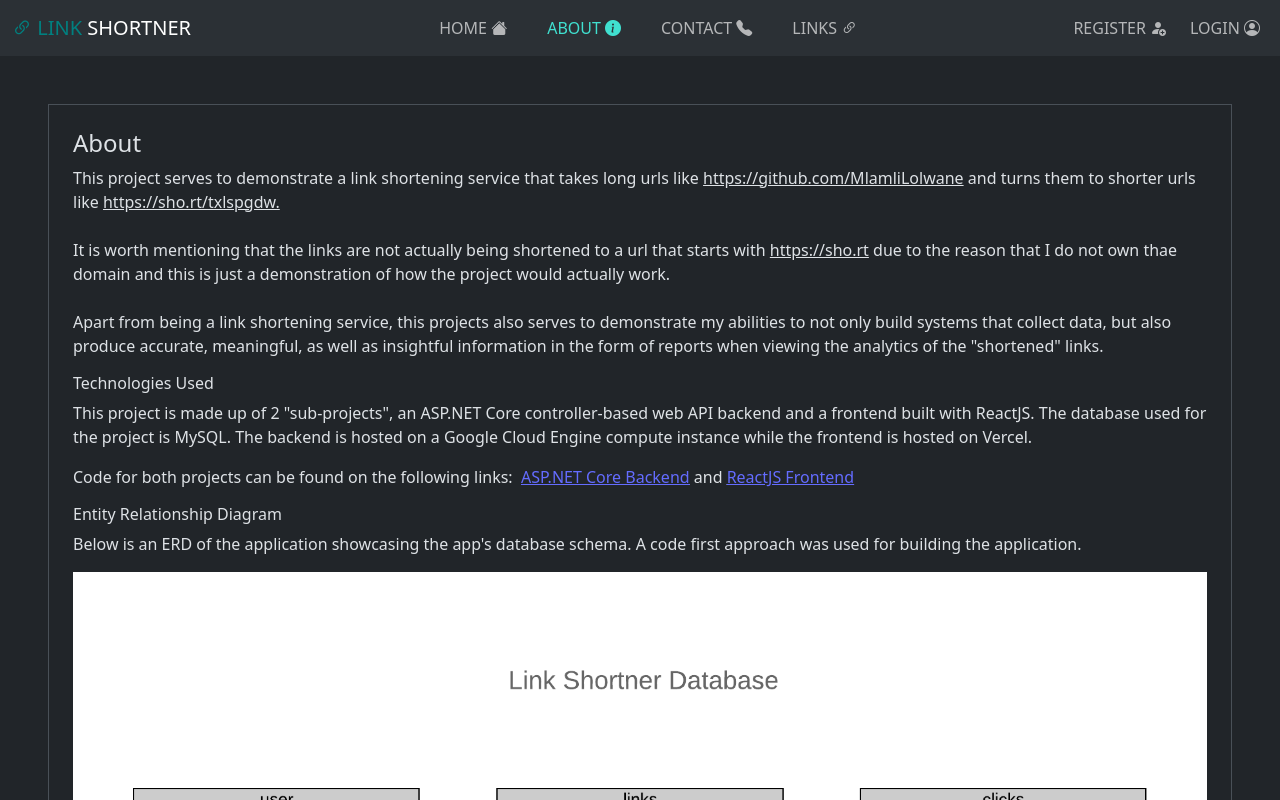
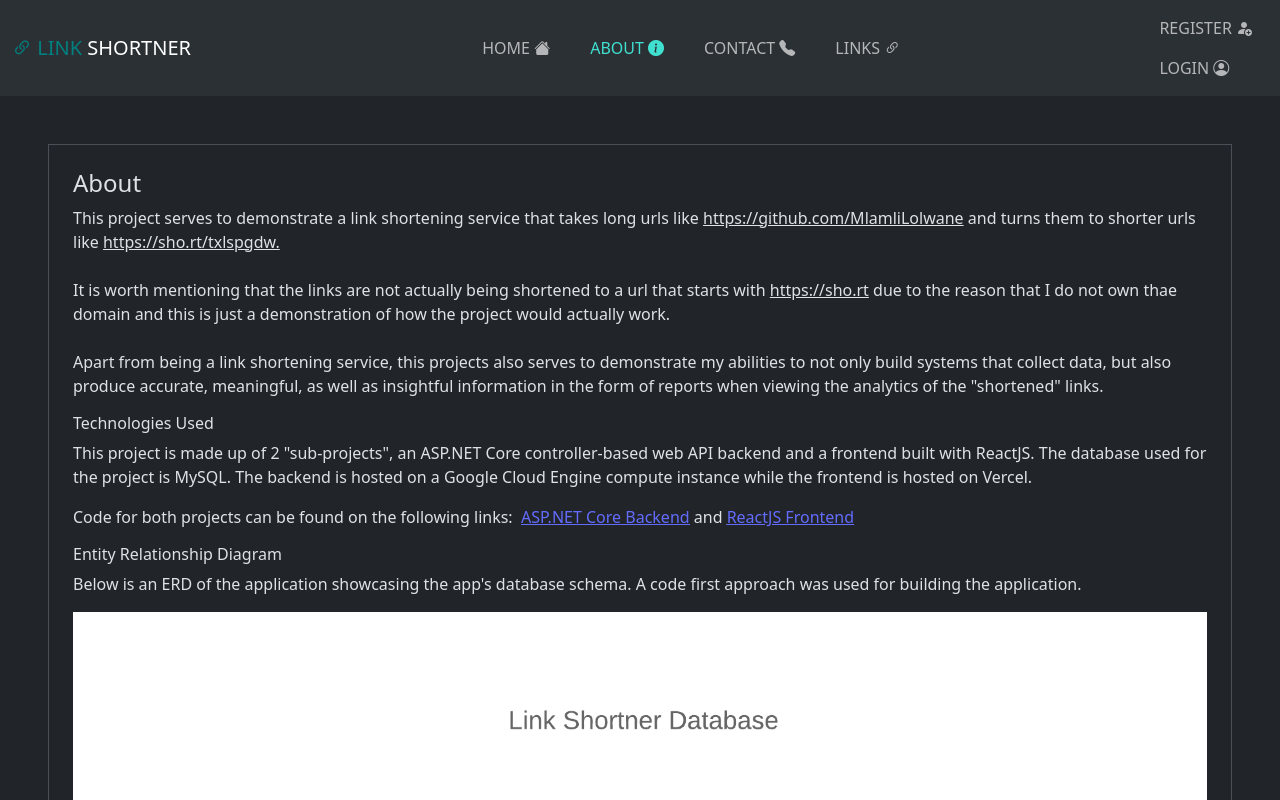
Before and after one commit to MlamliLolwane/Link-Shortner, a React (Vite) app: page /about in a window 1280 px wide. Shown: the top 800 px of the page. Built offline with nearby package versions, Linux system fonts and the light colour scheme.

Commit message:
Update Navbar.jsx

```diff
--- a/src/components/Navbar.jsx
+++ b/src/components/Navbar.jsx
@@ -32,8 +32,18 @@ function Navbar() {
                                 <NavLink className="nav-link" to="/links">LINKS <i className="bi bi-link-45deg"></i>
                                 </NavLink>
                             </li>
+                            <li className="nav-item d-lg-none">
+                                <button type="button" className="nav-link pe-3" data-bs-toggle="modal" data-bs-target="#registerModal">
+                                REGISTER <i className="bi bi-person-fill-add"></i>
+                            </button>
+                            <li className="nav-item d-lg-none">
+                                <button type="button" className="nav-link" data-bs-toggle="modal" data-bs-target="#loginModal">
+                                LOGIN <i className="bi bi-person-circle"></i>
+                            </button>
+                            </li>
+                            </li>
                         </ul>
-                        <ul className="navbar-nav">
+                        <ul className="navbar-nav d-lg-block">
                             <button type="button" className="nav-link pe-3" data-bs-toggle="modal" data-bs-target="#registerModal">
                                 REGISTER <i className="bi bi-person-fill-add"></i>
                             </button>
```
